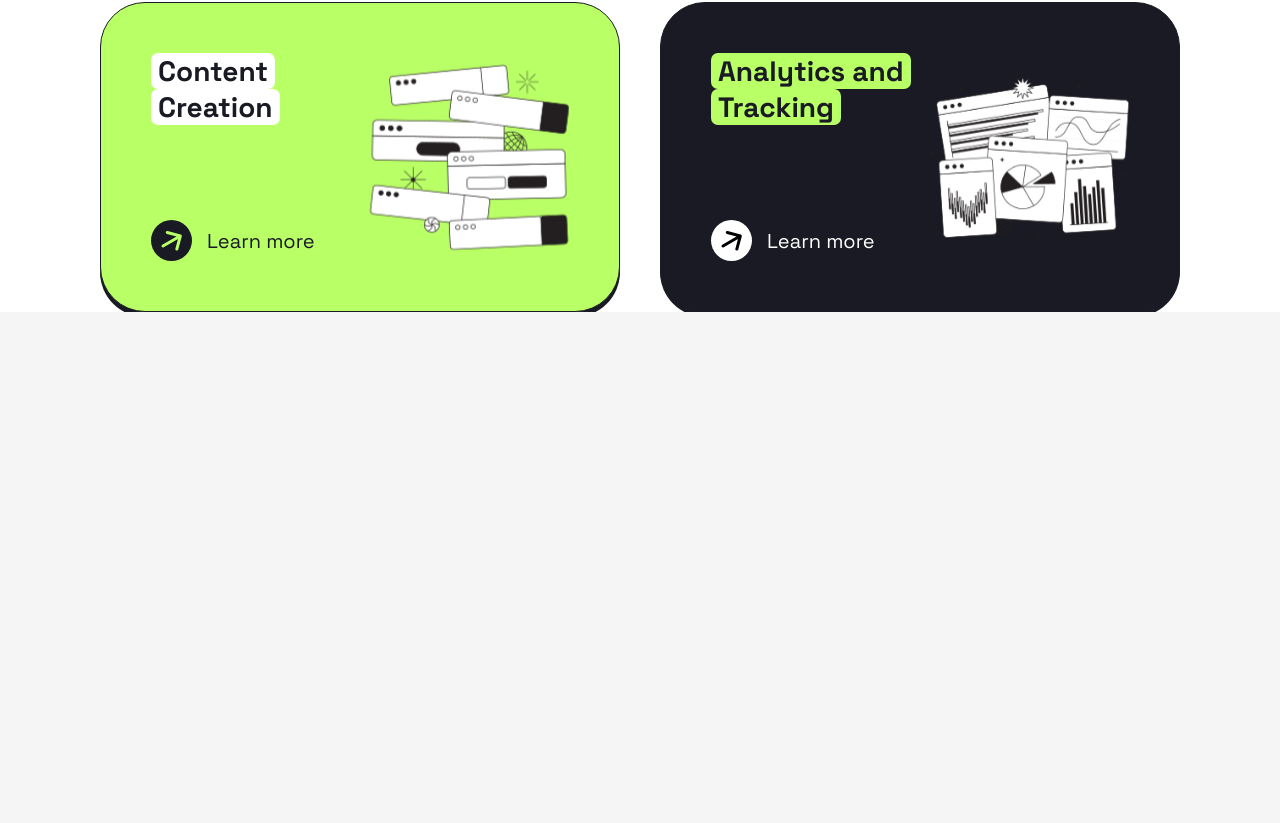
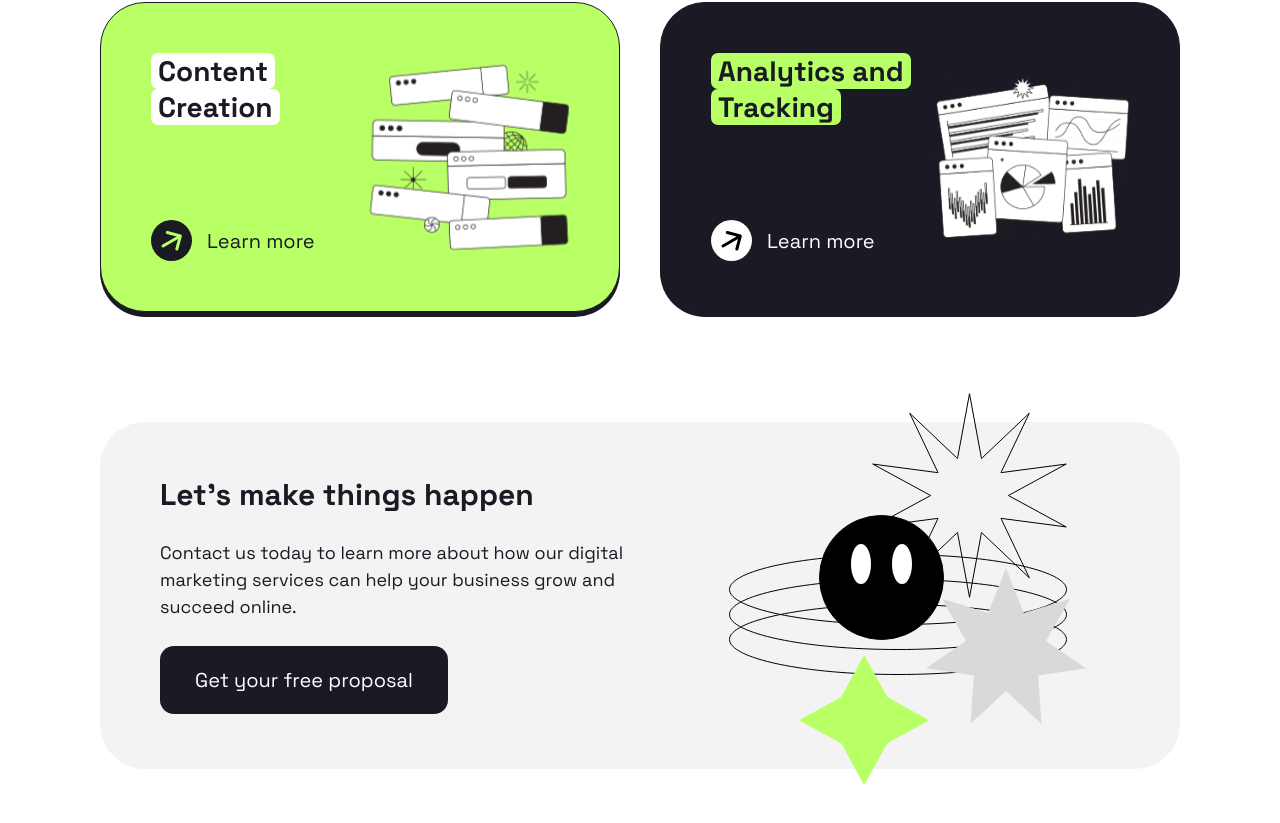
Before and after one commit to carlosresendeP/teste-Asimov, a React (Vite) app in the folder parte1/: page / in a window 1280 px wide. Shown: the part 1755-2578 px from the top of the page. Before the commit the page ends 2067 px from the top, so only its background shows below. Built offline with nearby package versions, Linux system fonts and the light colour scheme.

Commit message:
feat: implement CTA section component and integrate into App layout

```diff
--- a/parte1/src/App.tsx
+++ b/parte1/src/App.tsx
@@ -1,6 +1,7 @@
 
 import { Hero } from "./Components/Hero/Hero.tsx";
 import { Services } from "./Components/Services/Services.tsx";
+import { CTA } from "./Components/CTA/CTA.tsx";
 import { GlobalStyles } from "./styles/GlobalStyles";
 import { ThemeProvider } from "styled-components";
 import { theme } from "./styles/Theme";
@@ -11,6 +12,7 @@ function App() {
       <GlobalStyles />
       <Hero />
       <Services />
+      <CTA />
     </ThemeProvider>
   );
 }
--- /dev/null
+++ b/parte1/src/Components/CTA/CTA.Styled.ts
@@ -0,0 +1,86 @@
+import styled from 'styled-components'
+import { Button } from '../UI/Button/Button'
+
+export const CTASection = styled.section`
+  padding: 110px 0;
+  background-color: ${({ theme }) => theme.colors.white};
+
+
+  .container {
+    position: relative;
+  }
+`
+
+export const CTACard = styled.div`
+  display: flex;
+  flex-direction: row;
+  align-items: center;
+  max-width: 1240px;
+  min-height: 347px;
+  padding: 0 60px;
+  justify-content: space-between;
+  background-color: ${({ theme }) => theme.colors.grayLight};
+  border-radius: ${({ theme }) => theme.radius.lg};
+  overflow: hidden;
+
+
+  @media (max-width: 768px) {
+    flex-direction: column;
+    height: auto;
+  }
+`
+
+export const CTAContent = styled.div`
+  display: flex;
+  flex-direction: column;
+  align-items: start;
+  justify-content: center;
+  gap: 26px;
+  max-width: 500px;
+
+  @media (max-width: 768px) {
+    padding: 40px 30px;
+  }
+`
+
+export const CTATitle = styled.h2`
+  font-size: 30px;
+  font-weight: 700;
+  color: ${({ theme }) => theme.colors.black};
+  line-height: 1.2;
+`
+
+export const CTADescription = styled.p`
+  font-size: 18px;
+  color: ${({ theme }) => theme.colors.black};
+  line-height: 1.5;
+`
+
+export const CTAButton = styled(Button)`
+  padding: 20px 35px;
+  border-radius: ${({ theme }) => theme.radius.md};
+  font-size: ${({ theme }) => theme.fontSizes.body};
+  height: 68px;
+  width: fit-content;
+
+  @media (max-width: 768px) {
+    width: 100%;
+    font-size: 16px;
+    height: auto;
+  }
+`
+
+export const CTAIllustration = styled.img`
+  width: 359px;
+  flex-shrink: 0;
+  align-self: flex-end;
+  z-index: 3;
+  position: absolute;
+  right: 15%;
+  bottom: -5%;
+
+  @media (max-width: 768px) {
+    display: none;
+    position: static;
+  }
+`
--- /dev/null
+++ b/parte1/src/Components/CTA/CTA.tsx
@@ -0,0 +1,30 @@
+import ctaIllustration from '../../assets/icons/Illustration-section-3.svg'
+import {
+  CTASection,
+  CTACard,
+  CTAContent,
+  CTATitle,
+  CTADescription,
+  CTAButton,
+  CTAIllustration,
+} from './CTA.Styled'
+
+export const CTA = () => {
+  return (
+    <CTASection>
+      <div className="container">
+        <CTACard>
+          <CTAContent>
+            <CTATitle>Let's make things happen</CTATitle>
+            <CTADescription>
+              Contact us today to learn more about how our digital marketing
+              services can help your business grow and succeed online.
+            </CTADescription>
+            <CTAButton>Get your free proposal</CTAButton>
+          </CTAContent>
+        </CTACard>
+        <CTAIllustration src={ctaIllustration} alt="" />
+      </div>
+    </CTASection>
+  )
+}
```
Also changed, not shown: parte1/prompts/03-cta.md (added, +15 -0 lines), parte1/src/assets/images/CTA-block.png (added).
